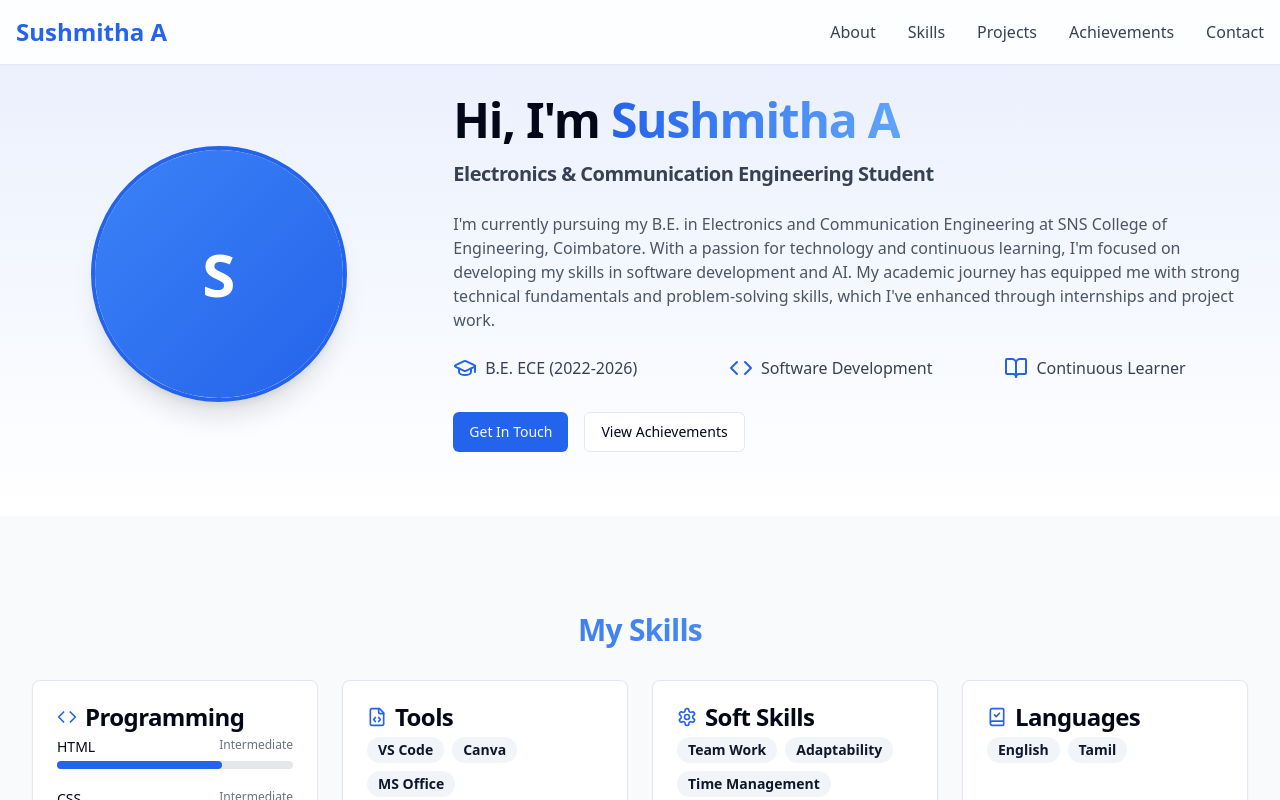
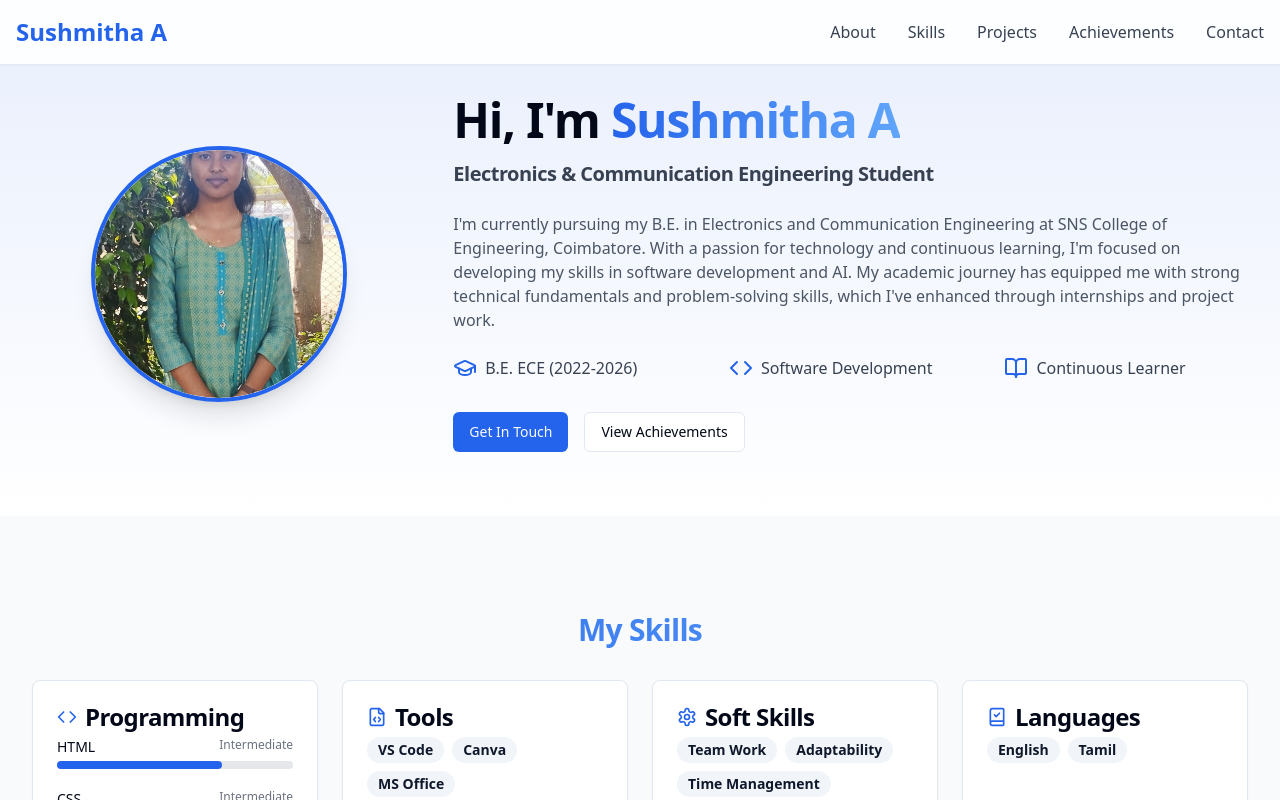
Before and after one commit to Sushmiayyappan/code-connect-profile, a React (Vite) app: page / in a window 1280 px wide. Shown: the top 800 px of the page. Built offline with nearby package versions, Linux system fonts and the light colour scheme.

Commit message:
Add user photo to About Me section
Upload the user's photo to the About Me section of the portfolio website.

```diff
--- a/src/components/AboutMe.tsx
+++ b/src/components/AboutMe.tsx
@@ -1,6 +1,7 @@
 
 import { GraduationCap, Code, BookOpen } from "lucide-react";
 import { Button } from "@/components/ui/button";
+import { Avatar, AvatarImage, AvatarFallback } from "@/components/ui/avatar";
 
 const AboutMe = () => {
   return (
@@ -9,9 +10,10 @@ const AboutMe = () => {
         <div className="flex flex-col md:flex-row items-center gap-8">
           <div className="w-full md:w-1/3 flex justify-center">
             <div className="relative w-64 h-64 rounded-full overflow-hidden border-4 border-primary shadow-xl">
-              <div className="absolute inset-0 bg-gradient-to-br from-blue-500 to-blue-600 flex items-center justify-center text-white text-6xl font-bold">
-                S
-              </div>
+              <Avatar className="w-full h-full">
+                <AvatarImage src="/lovable-uploads/f80e4170-fdf3-4611-82ef-d87ba4d07ec2.png" alt="Sushmitha A" className="w-full h-full object-cover" />
+                <AvatarFallback className="text-6xl font-bold">S</AvatarFallback>
+              </Avatar>
             </div>
           </div>
 
```
Also changed, not shown: public/lovable-uploads/f80e4170-fdf3-4611-82ef-d87ba4d07ec2.png (added).
